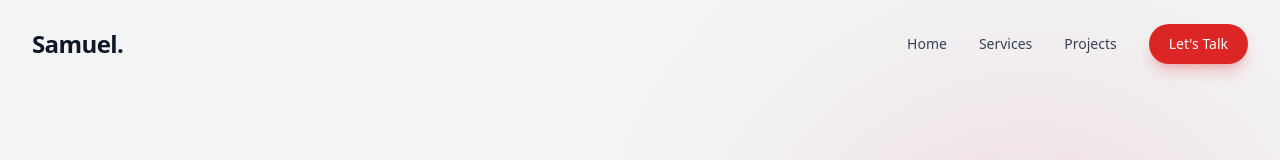
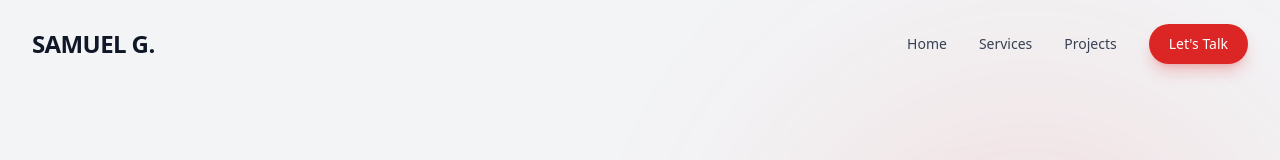
Before and after one commit to samuelgher/samigher, a Next.js app: page / in a window 1280 px wide. Shown: the top 160 px of the page. Built offline with nearby package versions, Linux system fonts and the light colour scheme.

Commit message:
Update Navbar.tsx

```diff
--- a/components/Navbar.tsx
+++ b/components/Navbar.tsx
@@ -36,7 +36,7 @@ export default function Navbar() {
           {/* Logo - Text Only as requested */}
           <div className="flex-shrink-0 flex items-center">
             <Link href="/" className="font-display font-bold text-2xl tracking-tight text-gray-900 dark:text-white">
-              Samuel.
+              SAMUEL G.
             </Link>
           </div>
 
```
